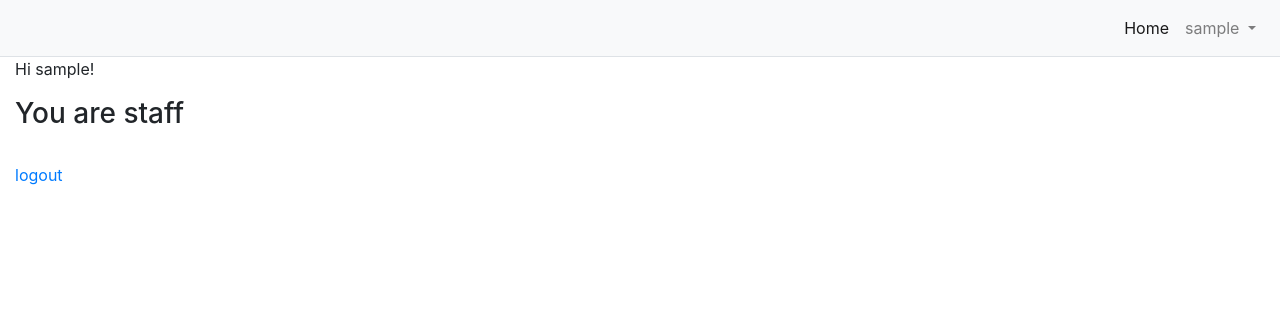
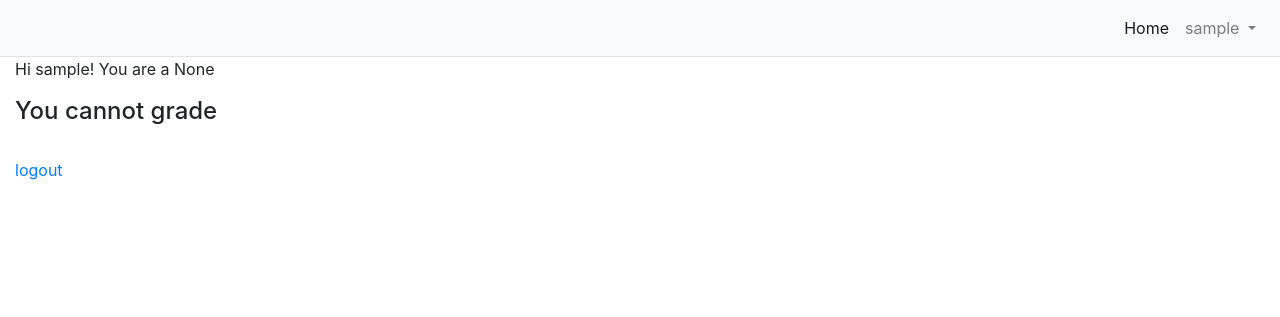
Before and after one commit to nichaos2/django-login, a Django app: page / in a window 1280 px wide. Shown: the top 317 px of the page. Run offline with Django 3.2, Linux system fonts and the light colour scheme; the visitor is signed in with stand-in values (Sample User, id 1); some libraries are stand-ins or nearby versions.

Commit message:
test that role for each user profile works

```diff
--- a/templates/home.html
+++ b/templates/home.html
@@ -5,18 +5,15 @@
 
 {% if user.is_authenticated %}
 
-<p>Hi {{ user.username }}!</p>
+    <p>Hi {{ user.username }}! You are a {{ user.profile.role }}</p>
 
-{% if user.is_staff %}
-<h3>You are staff </h3>
-{% if user.username == 'admin' %}
-<p>Admin is cool</p>
-{% endif %}
+    {% if user.profile.role == 2 %}
+        <h3> You can grade  </h3>
 
     {% else %}
 
-<h4>You are NOT staff </h4>
-{% endif %}
+    <h4> You cannot grade </h4>
+    {% endif %} <!-- user.is_staff -->
 
 
     <br>
@@ -35,7 +32,7 @@
 
 
 
-{% endif %}
+{% endif %} <!-- user.is_authenticated -->
 
 
 
```
Lines whose indentation alone changed are shown as unchanged.
